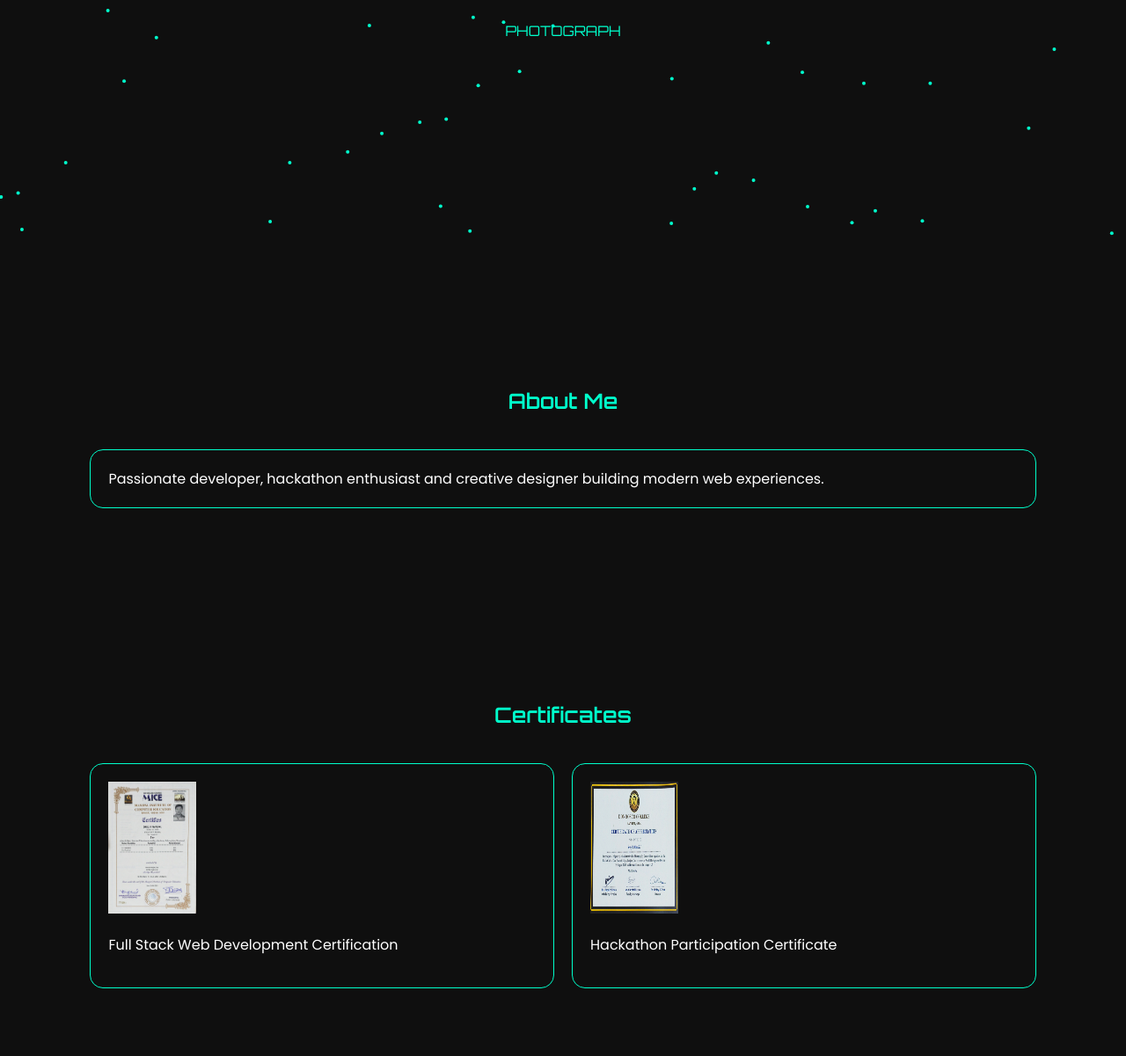
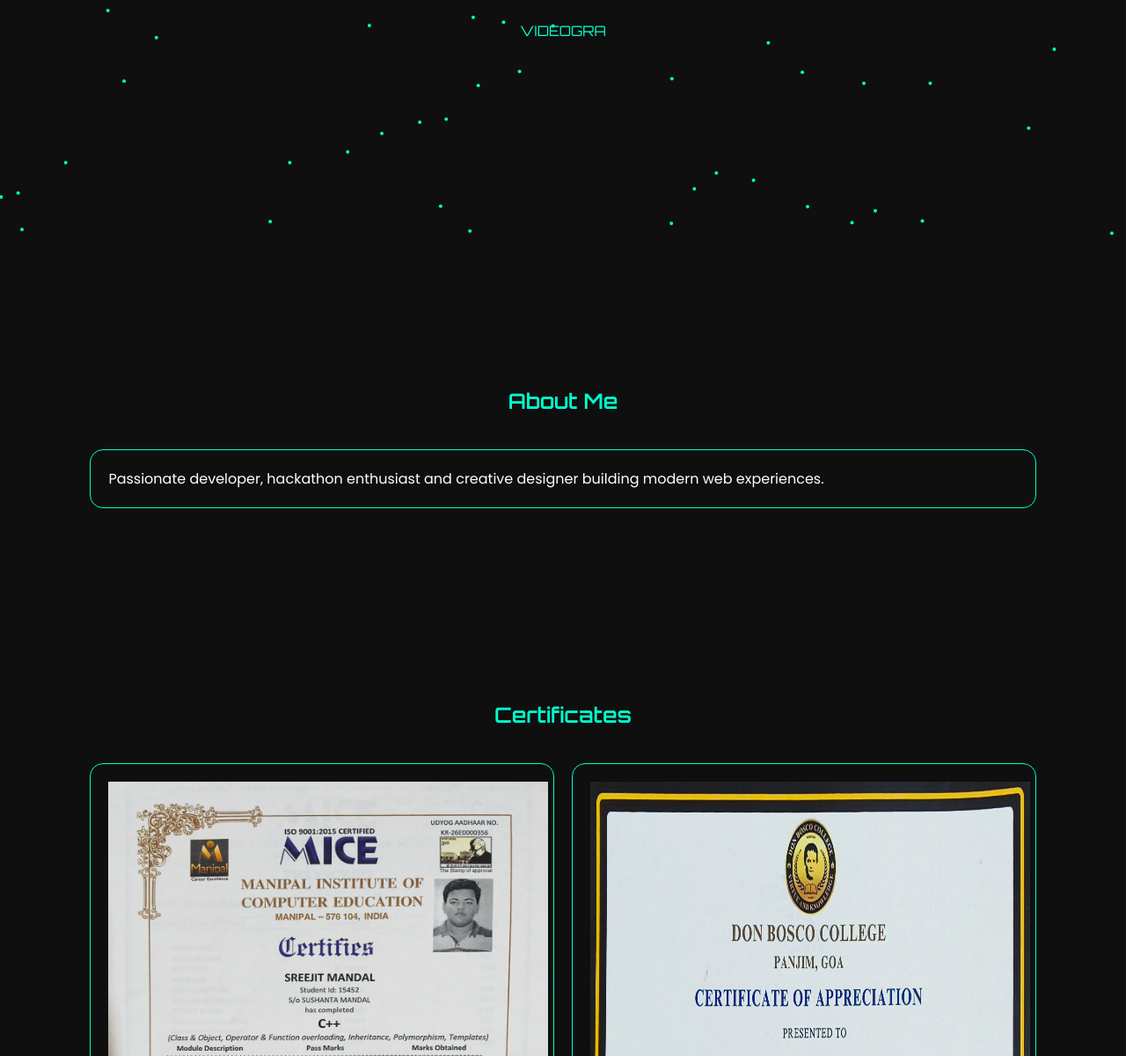
Before and after one commit to sreejitmandal2005-code/biodata2.0, a website: page index.html in a window 1280 px wide. Shown: the part 519-1720 px from the top of the page at 88% size. Drawn offline with Linux system fonts and the light colour scheme.

Commit message:
Add files via upload

```diff
--- a/index.html
+++ b/index.html
@@ -192,12 +192,12 @@
 <div class="grid">
 
 <div class="card">
-<img src="c1.jpeg" alt="Certificate 1" class="cert-img" width="100" height="150">
+<img src="c1.jpeg" alt="Certificate 1" class="cert-img" width="500" height="650">
 <p>Full Stack Web Development Certification</p>
 </div>
 
 <div class="card">
-<img src="c2.jpeg" alt="Certificate 2" class="cert-img"width="100" height="150">
+<img src="c2.jpeg" alt="Certificate 2" class="cert-img"width="500" height="650">
 <p>Hackathon Participation Certificate</p>
 </div>
 
@@ -226,6 +226,7 @@
         <div class="card">📸 Photography</div>
         <div class="card">🎥 Video Editing</div>
         <div class="card">🎨 Photo Editing</div>
+        <div class="card">💻 Web Devolopment</div>
     </div>
 </section>
 
@@ -263,7 +264,7 @@
 if(i<text.length){
 document.getElementById("typing").innerHTML=text[i].slice(0,j++);
 if(j>text[i].length){i++;j=0;}
-setTimeout(type,500);
+setTimeout(type,250);
 }
 }
 type();
```
